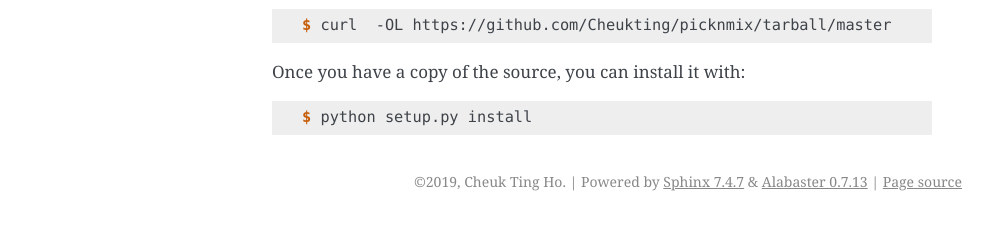
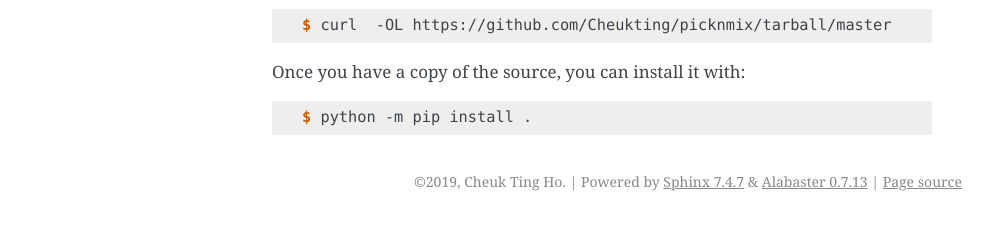
Before and after one commit to picknmix/picknmix, a Sphinx documentation site: the page built from docs/installation.rst, in a window 1280 px wide. Shown: the part 632-862 px from the top of the page, without its empty margins (148-1141 px from the left). Built offline with Sphinx 7.4.7, drawn with Linux system fonts in a browser that asks for light colours.

Commit message:
setup.py install is deprecated

```diff
--- a/docs/installation.rst
+++ b/docs/installation.rst
@@ -44,7 +44,7 @@ Once you have a copy of the source, you can install it with:
 
 .. code-block:: console
 
-    $ python setup.py install
+    $ python -m pip install .
 
 
 .. _Github repo: https://github.com/Cheukting/picknmix
```
